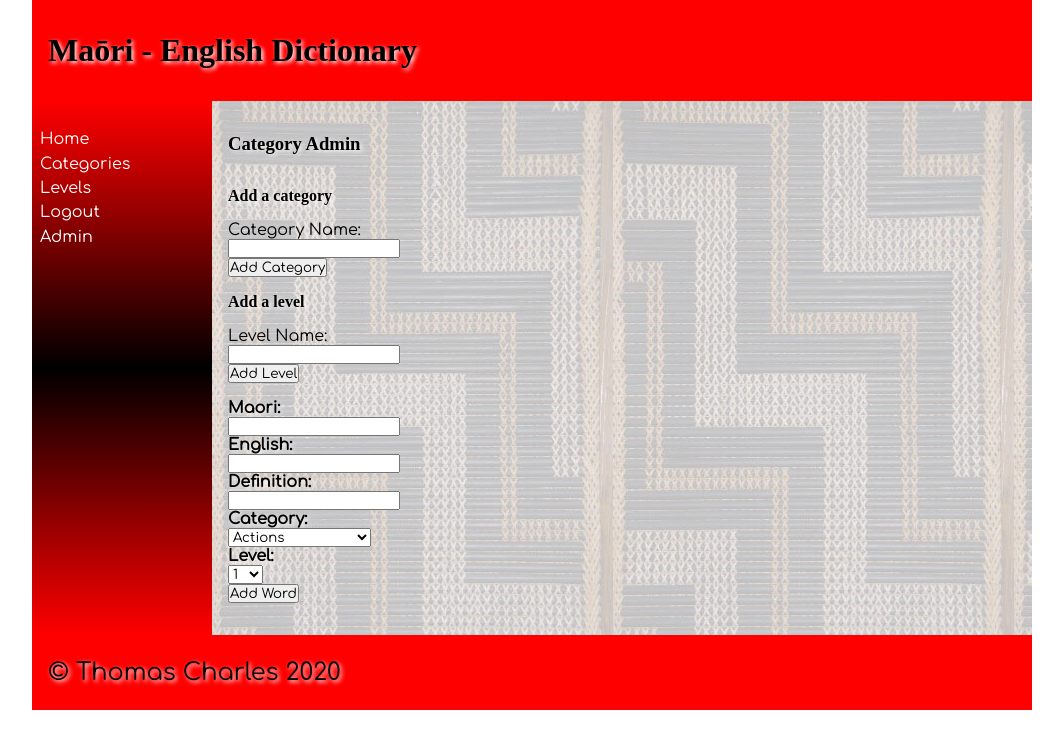
After one commit to WCThomasCharles/April2023-AS91906AS91902-MaoriDictionary, a Flask app: page /admin in a window 1280 px wide. The commit adds this page. Shown: the top 749 px of the page, without its empty margins (108-1171 px from the left). Run offline with Flask 3, Linux system fonts and the light colour scheme; a user stored in the database is signed in; data comes from the database, SQL or seed files in the repository; some web fonts are replaced.

Commit message:
v2.5
added admin ability to add categories and levels.
added barebones adding of words (untested)

```diff
--- a/app.py
+++ b/app.py
@@ -40,7 +40,7 @@ def render_login():  # takes the user to the login page
         email = request.form['email'].strip().lower()
         password = request.form['password'].strip()
 
-        query = """SELECT PK, Firstname, Hashpass FROM users WHERE email = ?"""
+        query = """SELECT PK, Firstname, Hashpass, Admin FROM users WHERE email = ?"""
         con = create_connection(DATABASE)
         cur = con.cursor()
         cur.execute(query, (email, ))
@@ -51,6 +51,7 @@ def render_login():  # takes the user to the login page
             user_id = user_data[0]
             first_name = user_data[1]
             hashpass = user_data[2]
+            admin = user_data[3]
         except IndexError:
             print("dataError")
             return redirect("/login?error=Invalid+username+or+password")
@@ -61,6 +62,7 @@ def render_login():  # takes the user to the login page
         session['email'] = email
         session['userid'] = user_id
         session['firstname'] = first_name
+        session['admin'] = admin
         print(session)
         return redirect('/')
     return render_template('login.html', logged_in=is_logged_in())
@@ -109,6 +111,71 @@ def render_signup():  # takes the user to the signup page and gathers their sign
     return render_template("signup.html", logged_in=is_logged_in())
 
 
+@app.route('/admin')
+def render_admin():
+    if not is_logged_in():
+        return redirect('/')
+    query = "SELECT Category " \
+            "FROM Categories"
+    con = create_connection(DATABASE)
+    cur = con.cursor()
+    cur.execute(query)
+    categories = cur.fetchall()
+    query = "SELECT level " \
+            "FROM levels"
+    con = create_connection(DATABASE)
+    cur = con.cursor()
+    cur.execute(query)
+    levels = cur.fetchall()
+    con.close()
+    return render_template('admin.html', categories=categories, levels=levels, logged_in=is_logged_in())
+
+
+@app.route('/add/<table>/<column>', methods=['POST', 'GET'])
+def add(table, column):
+    if not is_logged_in():
+        return redirect('/?message=Need+to+be+logged+in.')
+    if request.method == "POST":
+        print(request.form)
+        name = request.form.get('name').title().strip()
+        print(name)
+        user = session.get("userid")
+        con = create_connection(DATABASE)
+        query = "INSERT INTO " + table + " (" + column + ", User) VALUES (?, ?)"
+        cur = con.cursor()
+        cur.execute(query, (name, user))
+        con.commit()
+        con.close()
+        return redirect('/admin')
+
+
+@app.route('/addword', methods=['POST', 'GET'])
+def add_word():
+    if not is_logged_in():
+        return redirect('/?message=Need+to+be+logged+in.')
+    if request.method == "POST":
+        maori = request.form.get('maori').title().strip()
+        english = request.form.get('english').title().strip()
+        definition = request.form.get('definition').title().strip()
+        category = request.form.get('category').title().strip()
+        level = request.form.get('level').title().strip()
+        user = session.get("userid")
+        con = create_connection(DATABASE)
+        query = "INSERT INTO words (Maori, English, Category, Definition, Level, Owner) VALUES (?, ?, ?, ?, ?, ?)"
+        cur = con.cursor()
+        cur.execute(query, (maori, english, category, definition, level, user))
+        con.commit()
+        con.close()
+        return redirect('/admin')
+
+
+@app.route('/editer/<word>')
+def render_editer(word):
+    if not is_logged_in():
+        return redirect('/')
+    return render_template('editer.html', logged_in=is_logged_in())
+
+
 @app.route('/categories')
 def render_categories():  # Takes the user to a list of links to categories
     query = "SELECT PK, Category " \
@@ -118,7 +185,8 @@ def render_categories():  # Takes the user to a list of links to categories
     cur.execute(query)
     data = cur.fetchall()
     con.close()
-    return render_template('href_list.html', passed_data=data, next_step="category", logged_in=is_logged_in())
+    title = "Categories"
+    return render_template('href_list.html', passed_data=data, next_step="category", logged_in=is_logged_in(), title=title)
 
 
 @app.route('/category/<category_id>')  # Takes the user to a list of links to words
@@ -130,8 +198,13 @@ def render_category(category_id):  # Takes the user to the home page
             "Where Category = " + category_id
     cur.execute(query)
     data = cur.fetchall()
+    query = "SELECT Category " \
+            "FROM Categories " \
+            "Where PK = " + category_id
+    cur.execute(query)
+    title = str(cur.fetchone()[0])
     con.close()
-    return render_template('href_list.html', passed_data=data, next_step="word", logged_in=is_logged_in())
+    return render_template('href_list.html', passed_data=data, next_step="word", logged_in=is_logged_in(), title=title)
 
 
 @app.route('/levels')
@@ -143,7 +216,8 @@ def render_levels():  # Takes the user to a list of links to levels
     cur.execute(query)
     data = cur.fetchall()
     con.close()
-    return render_template('href_list.html', next_step="level", passed_data=data, logged_in=is_logged_in())
+    title = "Levels"
+    return render_template('href_list.html', next_step="level", passed_data=data, logged_in=is_logged_in(), title=title)
 
 
 @app.route('/level/<level_id>')
@@ -155,31 +229,34 @@ def render_level(level_id):  # Takes the user to a list of links to words
             "Where level = " + level_id
     cur.execute(query)
     data = cur.fetchall()
+    query = "SELECT level " \
+            "FROM levels " \
+            "Where PK = " + level_id
+    cur.execute(query)
+    title = "level "+str(cur.fetchone()[0])
     con.close()
-    return render_template('href_list.html', passed_data=data, next_step="word", logged_in=is_logged_in())
+    return render_template('href_list.html', passed_data=data, next_step="word", logged_in=is_logged_in(), title=title)
 
 
 @app.route('/word/<word_id>')
 def render_entry(word_id):  # # Takes the user to a page for details on a word
     con = create_connection(DATABASE)
     cur = con.cursor()
-    query = "SELECT Maori, English, Category, Definition, Level " \
+    query = "SELECT Maori, English, Category, Definition, Level, Owner " \
             "FROM words " \
             "Where PK = " + word_id
     cur.execute(query)
-    data = list(cur.fetchall()[0])
+    data = list(cur.fetchone())
     query = "SELECT Category " \
             "FROM Categories " \
             "Where PK = " + str(data[2])
     cur.execute(query)
-    category = list(cur.fetchall()[0])
-    data[2] = category[0]
+    data[2] = cur.fetchone()[0]
     query = "SELECT level " \
             "FROM levels " \
             "Where PK = " + str(data[4])
     cur.execute(query)
-    level = list(cur.fetchall()[0])
-    data[4] = level[0]
+    data[4] = cur.fetchone()[0]
     con.close()
     return render_template('entry.html', passed_data=data, logged_in=is_logged_in())
 
--- /dev/null
+++ b/templates/admin.html
@@ -0,0 +1,67 @@
+{% extends 'base.html' %}
+
+{% block title %}Maōri Dictionary | Home{% endblock %}
+
+{% block heading %}Maōri - English Dictionary{% endblock %}
+
+{% block main %}
+<h3>Category Admin</h3>
+<h4>Add a category</h4>
+<form class="myform" method="POST" action="/add/Categories/Category">
+    <div class="form-group">
+        <div class="form-label"><label for="name">Category Name:</label></div>
+        <div class="form-element"><input type="text" name="name" id="name" required></div>
+    </div>
+    <div class="form-group">
+        <div class="form-label"></div>
+        <div class="form-element"><input type="submit" value="Add Category"></div>
+    </div>
+</form>
+<h4>Add a level</h4>
+<form class="myform" method="POST" action="/add/levels/level">
+    <div class="form-group">
+        <div class="form-label"><label for="name">Level Name:</label></div>
+        <div class="form-element"><input type="text" name="name" id="name" required></div>
+    </div>
+    <div class="form-group">
+        <div class="form-label"></div>
+        <div class="form-element"><input type="submit" value="Add Level"></div>
+    </div>
+</form>
+<h4>
+<form class="myform" method="POST" action="/addword">
+    <div class="form-group">
+        <div class="form-label"><label for="maori">Maori:</label></div>
+        <div class="form-element"><input type="text" name="maori" id="maori" required></div>
+    </div>
+    <div class="form-group">
+        <div class="form-label"><label for="english">English:</label></div>
+        <div class="form-element"><input type="text" name="english" id="english" required></div>
+    </div>
+    <div class="form-group">
+        <div class="form-label"><label for="definition">Definition:</label></div>
+        <div class="form-element"><input type="text" name="definition" id="definition" required></div>
+    </div>
+    <div class="form-group">
+        <div class="form-label"><label for="category">Category:</label></div>
+        <select name="category">
+        {% for category in categories %}
+        <option value="{{category[0]}}">{{category[0]}}</option>
+        {% endfor %}
+        </select>
+    </div>
+    <div class="form-group">
+        <div class="form-label"><label for="level">Level:</label></div>
+        <select name="level">
+        {% for level in levels %}
+        <option value="{{level[0]}}">{{level[0]}}</option>
+        {% endfor %}
+        </select>
+    </div>
+    <div class="form-group">
+        <div class="form-label"></div>
+        <div class="form-element"><input type="submit" value="Add Word"></div>
+    </div>
+</form>
+</h4>
+{% endblock %}
--- a/templates/base.html
+++ b/templates/base.html
@@ -30,6 +30,9 @@
                 <li><a href="\signup">Signup</a></li>
                 {% else %}
                 <li><a href="\logout">Logout</a></li>
+                {% if session.get("admin") %}
+                <li><a href="\admin">Admin</a></li>
+                {% endif %}
                 {% endif %}
 			</ul>
 		</nav>
--- a/templates/entry.html
+++ b/templates/entry.html
@@ -8,4 +8,5 @@
 <h1>{{ passed_data[0] }} - {{ passed_data[1] }}</h1>
     <h2>Level {{ passed_data[4] }}, {{ passed_data[2] }} category</h2>
     <p><strong>Definition:</strong><br>{{ passed_data[3] }}</p>
+    {% if session.get("admin") && session.get("userid") %}<p><a href="/editer">[edit]</a></p>{% endif %}
 {% endblock %}
--- a/templates/href_list.html
+++ b/templates/href_list.html
@@ -5,6 +5,7 @@
 {% block heading %}Maōri - English Dictionary{% endblock %}
 
 {% block main %}
+    <h3>{{ title }}</h3>
     <ul>
     {% for point in passed_data %}
         <li>
```
Also changed, not shown: templates/editer.html (added, +9 -0 lines), dictionary.db.
